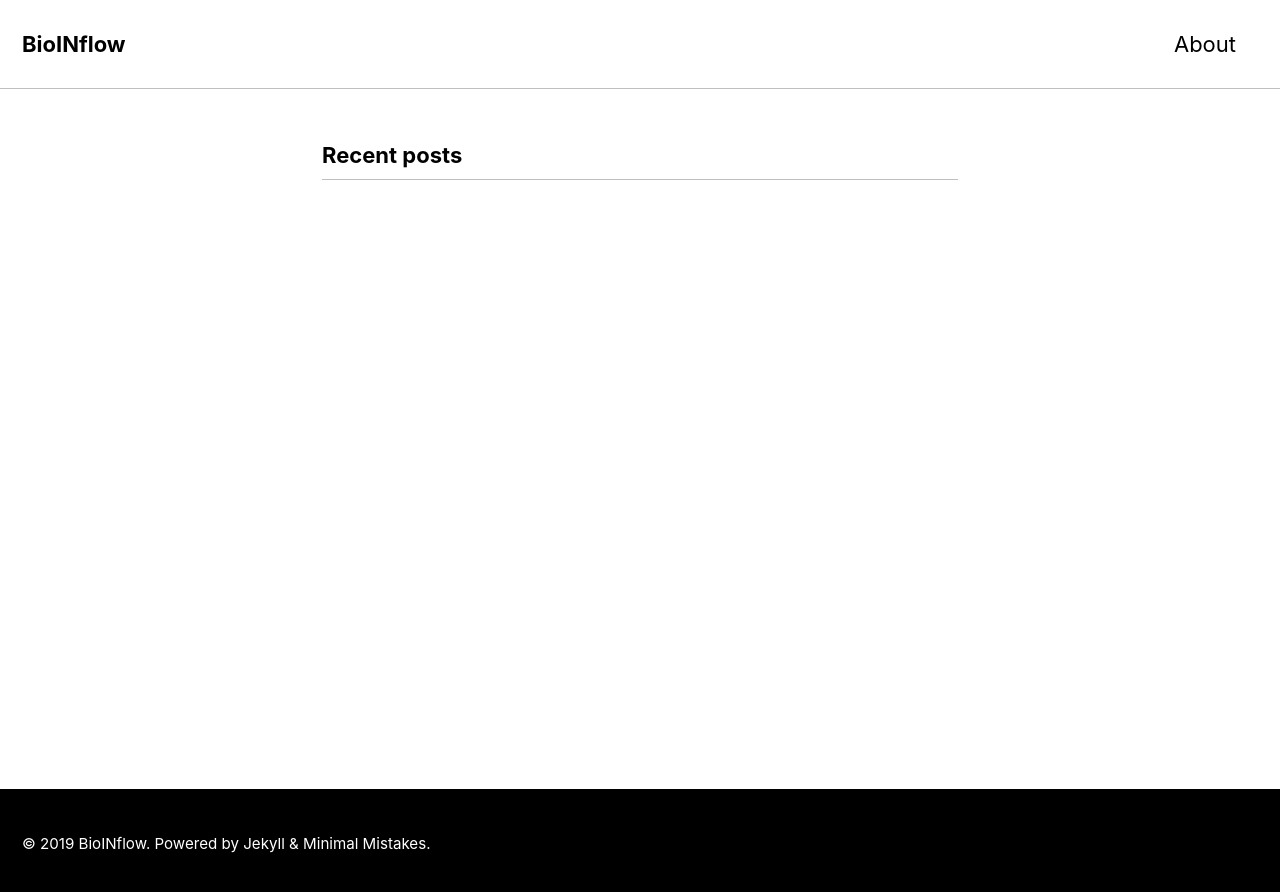
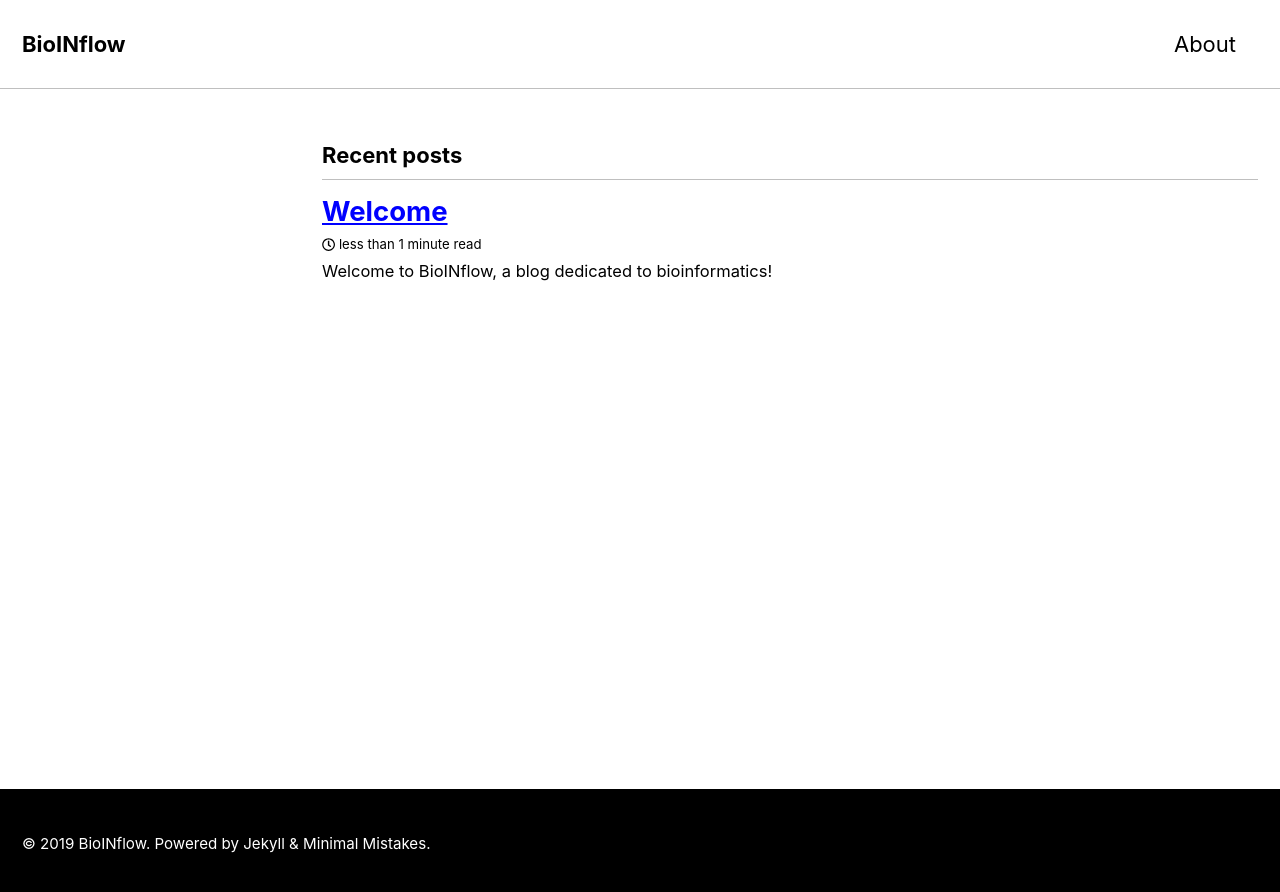
Before and after one commit to bioinflow/bioinflow.github.io, a Jekyll site: the page built from index.html, in a window 1280 px wide. Shown: the top 892 px of the page. Built offline with Jekyll 4.4.1, drawn with Linux system fonts in a browser that asks for light colours; cached includes are drawn as plain includes; the list of posts is cut into pages by our own code.

Commit message:
Add first post

```diff
--- a/_config.yml
+++ b/_config.yml
@@ -290,6 +290,6 @@ defaults:
       layout: single
       author_profile: true
       read_time: true
-      comments: # true
+      comments: true
       share: true
       related: true
--- /dev/null
+++ b/_posts/2019-03-18-welcome.md
@@ -0,0 +1,5 @@
+---
+author: Katarina Elez
+---
+
+Welcome to BioINflow, a blog dedicated to bioinformatics!
--- a/_pages/home.html
+++ b/index.html
@@ -1,5 +1,6 @@
 ---
 layout: home
 author_profile: false
+classes: wide
 permalink: /
 ---
```
